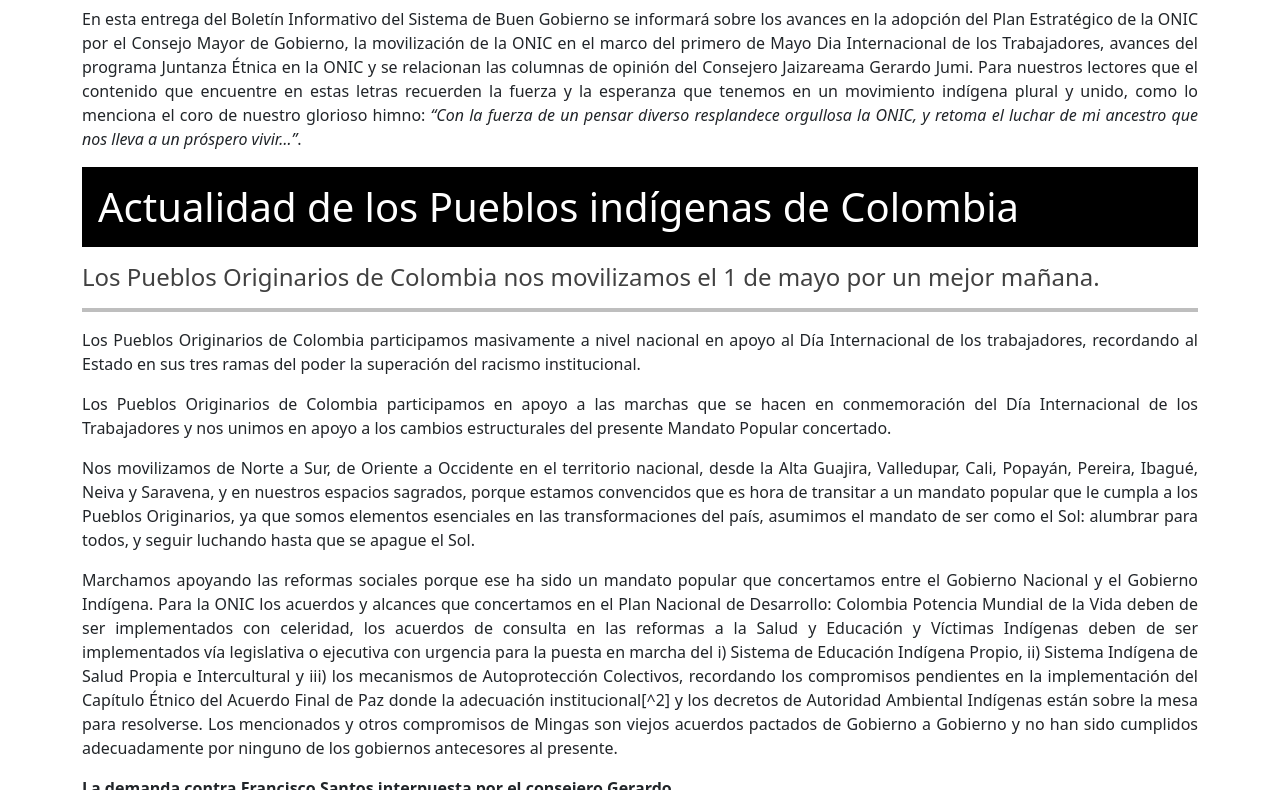
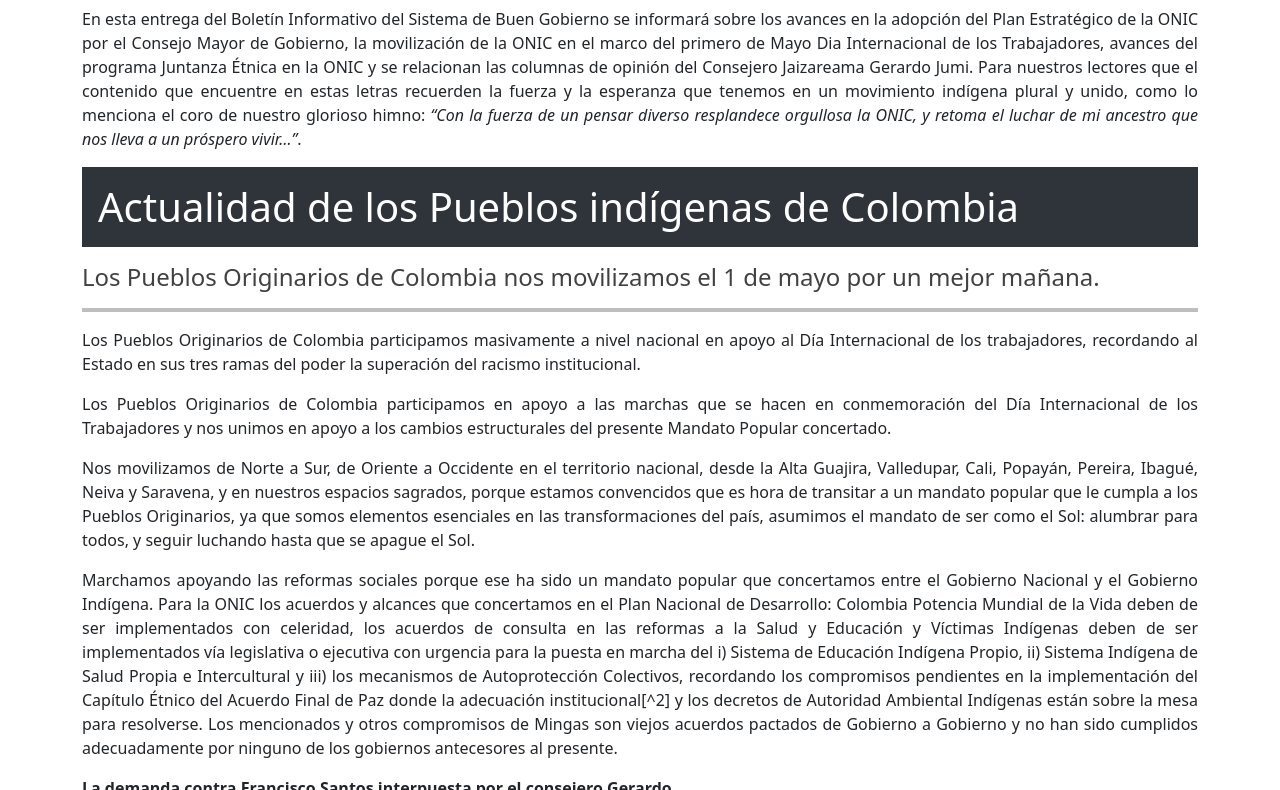
Before and after one commit to wilsonlargo/onicnews, an Astro site: page /boletines/boletin-1 in a window 1280 px wide. Shown: the part 2010-2800 px from the top of the page. Built offline with nearby package versions, Linux system fonts and the light colour scheme; Astro itself is replaced by a stand-in of ours.

Commit message:
cambiar color titulos boletin

```diff
--- a/src/pages/boletines/[boletin].astro
+++ b/src/pages/boletines/[boletin].astro
@@ -97,7 +97,7 @@ const { Content, headings } = await entry.render();
       @extend .p-3;
       @extend .mb-3;
       display: block;
-      background-color: black;
+      background-color: #2E3439;
       color: white;
     }
 
```
